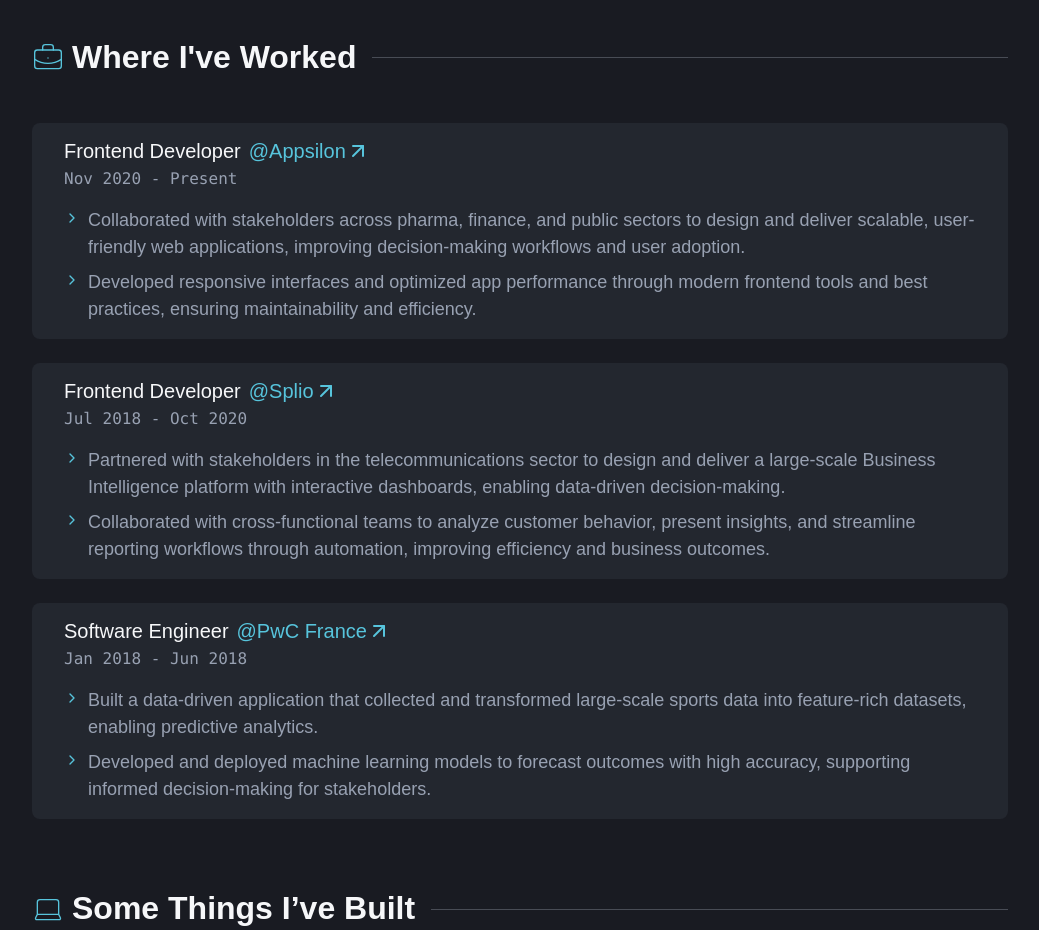
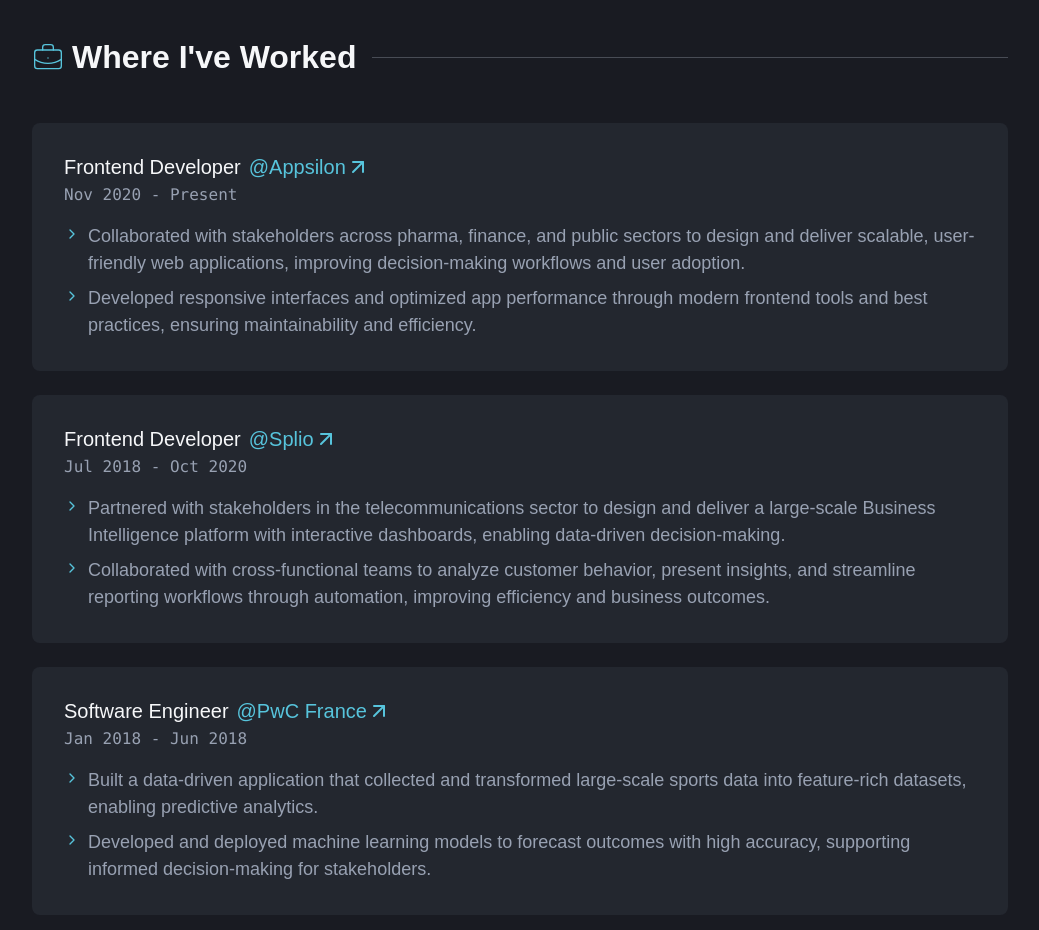
Before and after one commit to rabiibouhestine/rabii-bouhestine, an Astro site: page / in a window 1280 px wide. Shown: the part 1440-2370 px from the top of the page, without its empty margins (120-1159 px from the left). Built offline with nearby package versions, Linux system fonts and the light colour scheme; Astro itself is replaced by a stand-in of ours.

Commit message:
update styles

```diff
--- a/src/components/JobCard.astro
+++ b/src/components/JobCard.astro
@@ -13,7 +13,7 @@
 const { role, company, link, start, end, tasks } = Astro.props;
 ---
 
-<a href={link} target="_blank" class="rounded-lg px-8 py-4 bg-dark-2 group">
+<a href={link} target="_blank" class="rounded-lg p-8 bg-dark-2 group">
   <h3 class="mb-1 flex flex-col md:flex-row items-start md:items-center gap-2">
     {role}
     <span class="text-accent flex items-center relative after:absolute after:left-0 after:bottom-0 after:h-[2px] after:w-0 after:bg-accent after:transition-all after:duration-300 group-hover:after:w-full">
```
